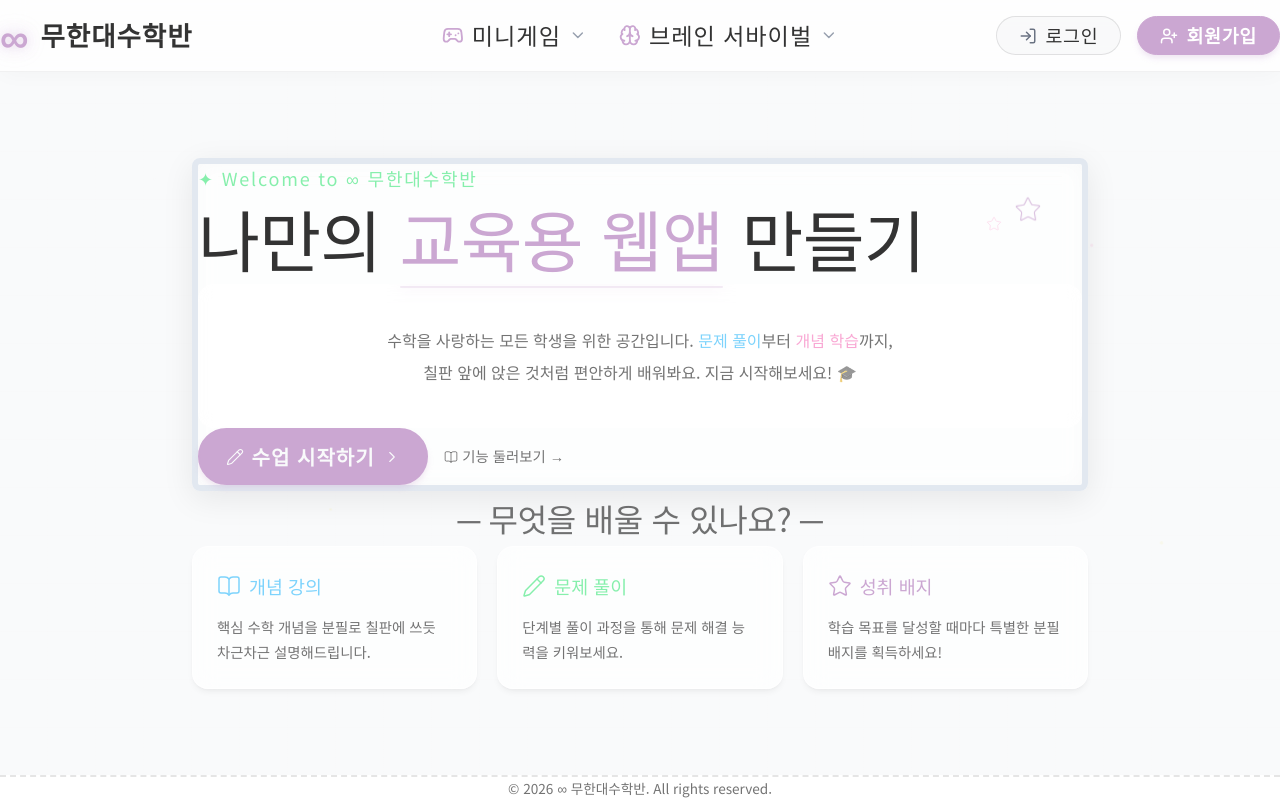
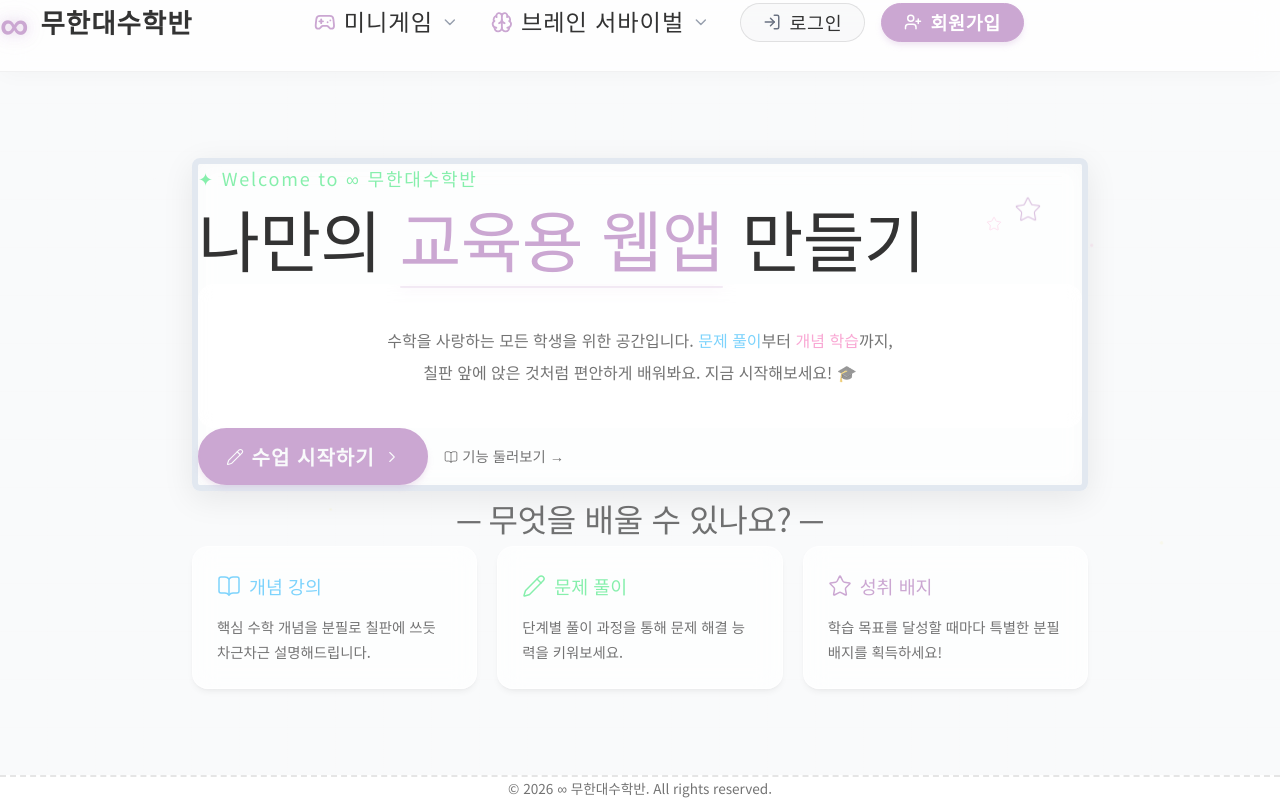
Before and after one commit to rlawlsdnjs78-infinity/infinitymath, a Next.js app: page / in a window 1280 px wide. Built offline with nearby package versions, Linux system fonts and the light colour scheme; a web font is replaced by a local one.

Commit message:
UI: Add max-w-5xl to header to constrain logo and buttons on wide screens

```diff
--- a/src/app/components/Header.tsx
+++ b/src/app/components/Header.tsx
@@ -24,7 +24,7 @@ export default function Header() {
   return (
     <header
       id="header"
-      className="w-full relative z-30 flex items-center justify-between py-3.5 px-8 md:px-12"
+      className="w-full relative z-30 py-3.5"
       style={{
         background: "rgba(255, 255, 255, 0.8)",
         backdropFilter: "blur(12px)",
@@ -34,6 +34,7 @@ export default function Header() {
         minHeight: "72px",
       }}
     >
+      <div className="w-full max-w-5xl mx-auto flex items-center justify-between px-6 md:px-12 relative">
         {/* ── [좌측] 로고 ─────────────────────────────────────────── */}
         <div className="flex items-center gap-3 z-10">
           <Link href="/" style={{ textDecoration: "none" }}>
@@ -79,6 +80,7 @@ export default function Header() {
         <div className="flex items-center gap-4 z-10">
           <NavMenu mode="auth" />
         </div>
+      </div>
     </header>
   );
 }
```
Lines whose indentation alone changed are shown as unchanged.
